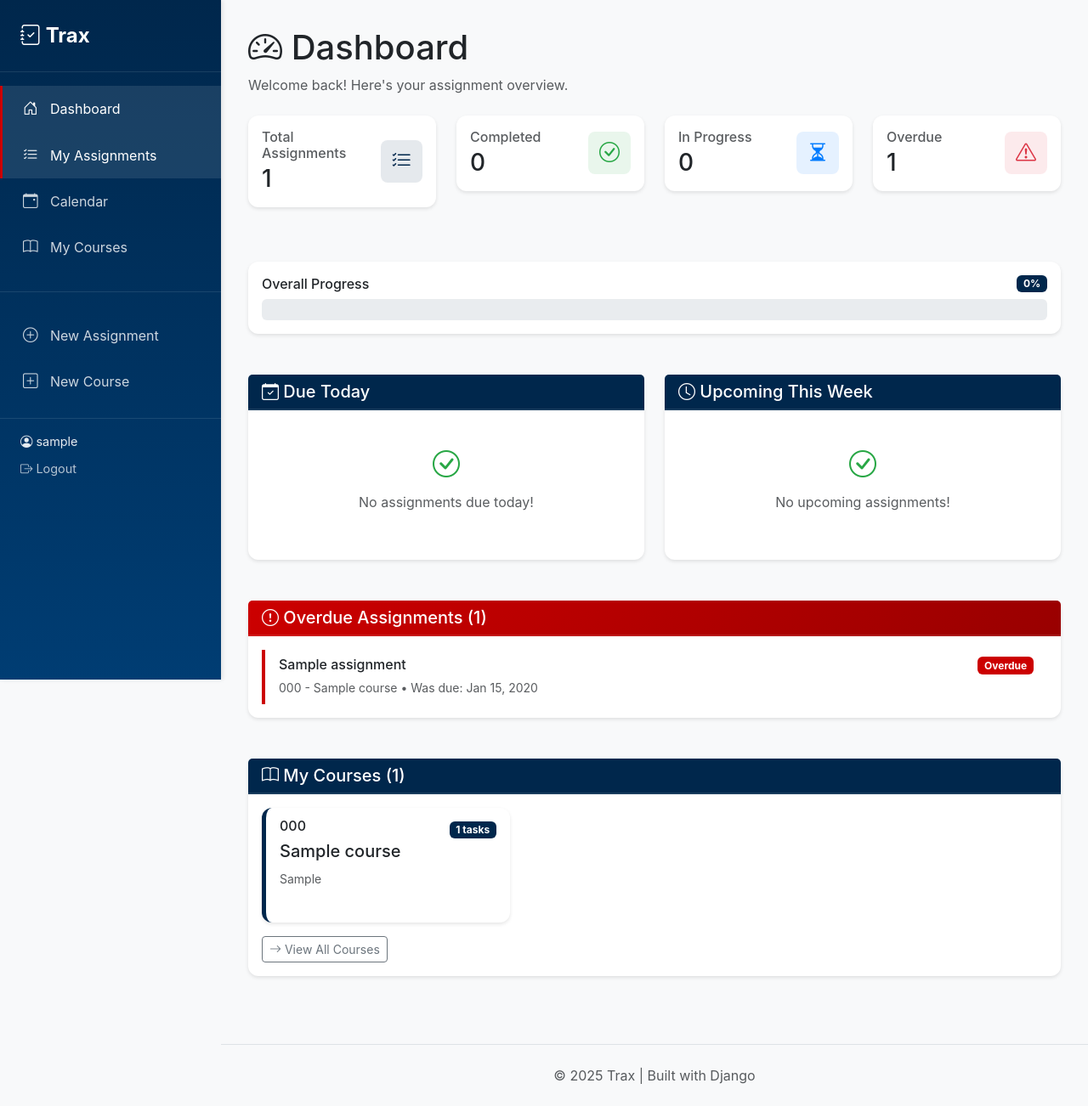
After one commit to tatejones2/AssignmentTracker, a Django app: page /assignments/dashboard/ in a window 1280 px wide. The commit adds this page. Shown: the whole page at 85% size. Run offline with Django 5.2, Linux system fonts and the light colour scheme; a user stored in the database is signed in; tables that the repository leaves empty hold one stand-in row (values such as "Sample post").

Commit message:
Add comprehensive dashboard with assignment overview and statistics

```diff
--- a/assignments/urls.py
+++ b/assignments/urls.py
@@ -7,6 +7,7 @@ from . import views
 urlpatterns = [
     # Assignment URLs
     path('', views.assignment_list, name='assignment_list'),
+    path('dashboard/', views.dashboard, name='dashboard'),
     path('calendar/', views.calendar_view, name='calendar'),
     path('create/', views.assignment_create, name='assignment_create'),
     path('<int:pk>/', views.assignment_detail, name='assignment_detail'),
--- a/assignments/views.py
+++ b/assignments/views.py
@@ -19,6 +19,63 @@ def assignment_list(request):
         'assignments': assignments,
     }
     return render(request, 'assignments/assignment_list.html', context)
+
+
+@login_required
+def dashboard(request):
+    """Display dashboard with overview of assignments and courses."""
+    user = request.user
+    today = timezone.now().date()
+
+    # Get all assignments and courses for user
+    all_assignments = Assignment.objects.filter(user=user)
+    all_courses = Course.objects.filter(user=user)
+
+    # Get upcoming assignments (next 7 days)
+    upcoming_date = today + timedelta(days=7)
+    upcoming_assignments = all_assignments.filter(
+        due_date__date__gte=today,
+        due_date__date__lte=upcoming_date
+    ).order_by('due_date')[:5]
+
+    # Get overdue assignments
+    overdue_assignments = all_assignments.exclude(
+        status='completed'
+    ).filter(
+        due_date__date__lt=today
+    ).order_by('due_date')
+
+    # Get completed assignments this week
+    week_start = today - timedelta(days=today.weekday())
+    completed_this_week = all_assignments.filter(
+        status='completed',
+        updated_at__date__gte=week_start
+    ).count()
+
+    # Calculate statistics
+    total_assignments = all_assignments.count()
+    completed_assignments = all_assignments.filter(status='completed').count()
+    in_progress = all_assignments.filter(status='in_progress').count()
+    not_started = all_assignments.filter(status='not_started').count()
+    completion_percentage = round((completed_assignments / total_assignments * 100) if total_assignments > 0 else 0)
+
+    # Get assignments due today
+    due_today = all_assignments.filter(due_date__date=today)
+
+    context = {
+        'today': today,
+        'upcoming_assignments': upcoming_assignments,
+        'overdue_assignments': overdue_assignments,
+        'due_today': due_today,
+        'all_courses': all_courses,
+        'total_assignments': total_assignments,
+        'completed_assignments': completed_assignments,
+        'in_progress': in_progress,
+        'not_started': not_started,
+        'completion_percentage': completion_percentage,
+        'completed_this_week': completed_this_week,
+    }
+    return render(request, 'assignments/dashboard.html', context)
 
 
 @login_required
--- /dev/null
+++ b/templates/assignments/dashboard.html
@@ -0,0 +1,291 @@
+{% extends 'base.html' %}
+
+{% block title %}Dashboard - Trax{% endblock %}
+
+{% block content %}
+<div class="mb-4">
+    <h1 class="mb-2"><i class="bi bi-speedometer2"></i> Dashboard</h1>
+    <p class="text-muted">Welcome back! Here's your assignment overview.</p>
+</div>
+
+<!-- Quick Stats Row -->
+<div class="row mb-4">
+    <div class="col-md-3 mb-3">
+        <div class="card stats-card">
+            <div class="card-body">
+                <div class="d-flex justify-content-between align-items-center">
+                    <div>
+                        <h6 class="text-muted mb-1">Total Assignments</h6>
+                        <h3 class="mb-0">{{ total_assignments }}</h3>
+                    </div>
+                    <div class="stat-icon" style="background-color: rgba(0, 39, 76, 0.1); color: var(--navy);">
+                        <i class="bi bi-list-check"></i>
+                    </div>
+                </div>
+            </div>
+        </div>
+    </div>
+
+    <div class="col-md-3 mb-3">
+        <div class="card stats-card">
+            <div class="card-body">
+                <div class="d-flex justify-content-between align-items-center">
+                    <div>
+                        <h6 class="text-muted mb-1">Completed</h6>
+                        <h3 class="mb-0">{{ completed_assignments }}</h3>
+                    </div>
+                    <div class="stat-icon" style="background-color: rgba(40, 167, 69, 0.1); color: #28a745;">
+                        <i class="bi bi-check-circle"></i>
+                    </div>
+                </div>
+            </div>
+        </div>
+    </div>
+
+    <div class="col-md-3 mb-3">
+        <div class="card stats-card">
+            <div class="card-body">
+                <div class="d-flex justify-content-between align-items-center">
+                    <div>
+                        <h6 class="text-muted mb-1">In Progress</h6>
+                        <h3 class="mb-0">{{ in_progress }}</h3>
+                    </div>
+                    <div class="stat-icon" style="background-color: rgba(0, 123, 255, 0.1); color: #007bff;">
+                        <i class="bi bi-hourglass-split"></i>
+                    </div>
+                </div>
+            </div>
+        </div>
+    </div>
+
+    <div class="col-md-3 mb-3">
+        <div class="card stats-card">
+            <div class="card-body">
+                <div class="d-flex justify-content-between align-items-center">
+                    <div>
+                        <h6 class="text-muted mb-1">Overdue</h6>
+                        <h3 class="mb-0">{{ overdue_assignments.count }}</h3>
+                    </div>
+                    <div class="stat-icon" style="background-color: rgba(220, 53, 69, 0.1); color: #dc3545;">
+                        <i class="bi bi-exclamation-triangle"></i>
+                    </div>
+                </div>
+            </div>
+        </div>
+    </div>
+</div>
+
+<!-- Progress Bar -->
+<div class="row mb-4">
+    <div class="col-12">
+        <div class="card">
+            <div class="card-body">
+                <div class="d-flex justify-content-between align-items-center mb-2">
+                    <h6 class="mb-0">Overall Progress</h6>
+                    <span class="badge bg-primary">{{ completion_percentage }}%</span>
+                </div>
+                <div class="progress" style="height: 25px;">
+                    <div class="progress-bar" role="progressbar"
+                         style="width: {{ completion_percentage }}%; background-color: var(--navy);"
+                         aria-valuenow="{{ completion_percentage }}" aria-valuemin="0" aria-valuemax="100">
+                        {{ completed_assignments }}/{{ total_assignments }} complete
+                    </div>
+                </div>
+            </div>
+        </div>
+    </div>
+</div>
+
+<div class="row">
+    <!-- Due Today -->
+    <div class="col-lg-6 mb-4">
+        <div class="card">
+            <div class="card-header" style="background-color: var(--navy); color: white;">
+                <h5 class="mb-0"><i class="bi bi-calendar-check"></i> Due Today</h5>
+            </div>
+            <div class="card-body">
+                {% if due_today %}
+                    <div class="list-group list-group-flush">
+                        {% for assignment in due_today %}
+                            <a href="{% url 'assignment_detail' assignment.pk %}" class="list-group-item list-group-item-action"
+                               style="border-left: 4px solid {{ assignment.course.color }};">
+                                <div class="d-flex justify-content-between align-items-start">
+                                    <div class="flex-grow-1">
+                                        <h6 class="mb-1">{{ assignment.title }}</h6>
+                                        <small class="text-muted">{{ assignment.course }}</small>
+                                    </div>
+                                    <span class="badge bg-{% if assignment.priority == 'high' %}danger{% elif assignment.priority == 'medium' %}warning{% else %}success{% endif %}">
+                                        {{ assignment.get_priority_display }}
+                                    </span>
+                                </div>
+                            </a>
+                        {% endfor %}
+                    </div>
+                {% else %}
+                    <div class="text-center py-4">
+                        <i class="bi bi-check-circle" style="font-size: 2rem; color: #28a745;"></i>
+                        <p class="text-muted mt-2">No assignments due today!</p>
+                    </div>
+                {% endif %}
+            </div>
+        </div>
+    </div>
+
+    <!-- Upcoming Assignments -->
+    <div class="col-lg-6 mb-4">
+        <div class="card">
+            <div class="card-header" style="background-color: var(--navy); color: white;">
+                <h5 class="mb-0"><i class="bi bi-clock"></i> Upcoming This Week</h5>
+            </div>
+            <div class="card-body">
+                {% if upcoming_assignments %}
+                    <div class="list-group list-group-flush">
+                        {% for assignment in upcoming_assignments %}
+                            <a href="{% url 'assignment_detail' assignment.pk %}" class="list-group-item list-group-item-action"
+                               style="border-left: 4px solid {{ assignment.course.color }};">
+                                <div class="d-flex justify-content-between align-items-start">
+                                    <div class="flex-grow-1">
+                                        <h6 class="mb-1">{{ assignment.title }}</h6>
+                                        <small class="text-muted">{{ assignment.course }} • Due: {{ assignment.due_date|date:'M d, g:i A' }}</small>
+                                    </div>
+                                    <span class="badge bg-secondary">{{ assignment.get_status_display }}</span>
+                                </div>
+                            </a>
+                        {% endfor %}
+                    </div>
+                    <a href="{% url 'calendar' %}" class="btn btn-sm btn-outline-primary w-100 mt-3">
+                        <i class="bi bi-calendar-event"></i> View Calendar
+                    </a>
+                {% else %}
+                    <div class="text-center py-4">
+                        <i class="bi bi-check-circle" style="font-size: 2rem; color: #28a745;"></i>
+                        <p class="text-muted mt-2">No upcoming assignments!</p>
+                    </div>
+                {% endif %}
+            </div>
+        </div>
+    </div>
+</div>
+
+<!-- Overdue Assignments -->
+{% if overdue_assignments %}
+<div class="row mb-4">
+    <div class="col-12">
+        <div class="card border-danger">
+            <div class="card-header bg-danger text-white">
+                <h5 class="mb-0"><i class="bi bi-exclamation-circle"></i> Overdue Assignments ({{ overdue_assignments.count }})</h5>
+            </div>
+            <div class="card-body">
+                <div class="list-group list-group-flush">
+                    {% for assignment in overdue_assignments %}
+                        <a href="{% url 'assignment_detail' assignment.pk %}" class="list-group-item list-group-item-action"
+                           style="border-left: 4px solid var(--red);">
+                            <div class="d-flex justify-content-between align-items-start">
+                                <div class="flex-grow-1">
+                                    <h6 class="mb-1">{{ assignment.title }}</h6>
+                                    <small class="text-muted">{{ assignment.course }} • Was due: {{ assignment.due_date|date:'M d, Y' }}</small>
+                                </div>
+                                <span class="badge bg-danger">Overdue</span>
+                            </div>
+                        </a>
+                    {% endfor %}
+                </div>
+            </div>
+        </div>
+    </div>
+</div>
+{% endif %}
+
+<!-- My Courses -->
+<div class="row">
+    <div class="col-12 mb-4">
+        <div class="card">
+            <div class="card-header" style="background-color: var(--navy); color: white;">
+                <h5 class="mb-0"><i class="bi bi-book"></i> My Courses ({{ all_courses.count }})</h5>
+            </div>
+            <div class="card-body">
+                {% if all_courses %}
+                    <div class="row">
+                        {% for course in all_courses %}
+                            <div class="col-md-4 mb-3">
+                                <a href="{% url 'course_detail' course.pk %}" class="card h-100"
+                                   style="border-left: 5px solid {{ course.color }}; text-decoration: none; cursor: pointer; transition: all 0.3s;">
+                                    <div class="card-body">
+                                        <div style="display: flex; justify-content: space-between; align-items: start;">
+                                            <div class="flex-grow-1">
+                                                <h6 class="card-subtitle mb-2">{{ course.course_code }}</h6>
+                                                <h5 class="card-title">{{ course.course_name }}</h5>
+                                                <small class="text-muted">{{ course.professor }}</small>
+                                            </div>
+                                            <span class="badge" style="background-color: {{ course.color }};">
+                                                {{ course.assignment_count }} tasks
+                                            </span>
+                                        </div>
+                                    </div>
+                                </a>
+                            </div>
+                        {% endfor %}
+                    </div>
+                    <a href="{% url 'course_list' %}" class="btn btn-sm btn-outline-secondary">
+                        <i class="bi bi-arrow-right"></i> View All Courses
+                    </a>
+                {% else %}
+                    <div class="text-center py-4">
+                        <i class="bi bi-inbox" style="font-size: 2rem; color: #6c757d;"></i>
+                        <p class="text-muted mt-2">No courses yet. Start by creating one!</p>
+                        <a href="{% url 'course_create' %}" class="btn btn-sm btn-primary">
+                            <i class="bi bi-plus-circle"></i> Create Course
+                        </a>
+                    </div>
+                {% endif %}
+            </div>
+        </div>
+    </div>
+</div>
+
+<style>
+    .stats-card {
+        border: none;
+        box-shadow: 0 2px 4px rgba(0,0,0,0.1);
+        transition: transform 0.2s, box-shadow 0.2s;
+    }
+
+    .stats-card:hover {
+        transform: translateY(-2px);
+        box-shadow: 0 4px 8px rgba(0,0,0,0.15);
+    }
+
+    .stat-icon {
+        width: 50px;
+        height: 50px;
+        border-radius: 8px;
+        display: flex;
+        align-items: center;
+        justify-content: center;
+        font-size: 1.5rem;
+    }
+
+    .list-group-item {
+        border: none;
+        border-bottom: 1px solid #dee2e6;
+        transition: background-color 0.2s;
+    }
+
+    .list-group-item:last-child {
+        border-bottom: none;
+    }
+
+    .list-group-item:hover {
+        background-color: #f8f9fa;
+    }
+
+    .card {
+        border: none;
+        box-shadow: 0 2px 4px rgba(0,0,0,0.1);
+    }
+
+    .card-header {
+        border-bottom: 2px solid rgba(255,255,255,0.1);
+    }
+</style>
+{% endblock %}
--- a/templates/base.html
+++ b/templates/base.html
@@ -332,7 +332,7 @@
 
         <ul class="sidebar-menu">
             <li>
-                <a href="{% url 'assignment_list' %}" class="{% if request.resolver_match.url_name == 'assignment_list' %}active{% endif %}">
+                <a href="{% url 'dashboard' %}" class="{% if request.resolver_match.url_name == 'dashboard' %}active{% endif %}">
                     <i class="bi bi-house-door"></i> Dashboard
                 </a>
             </li>
```
